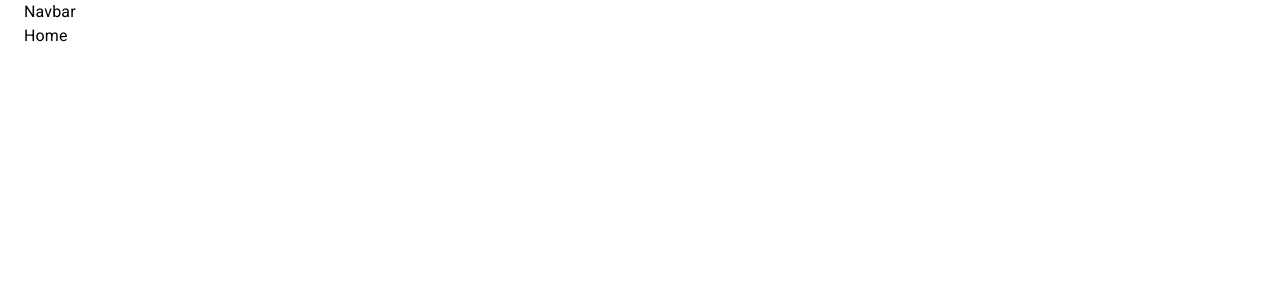
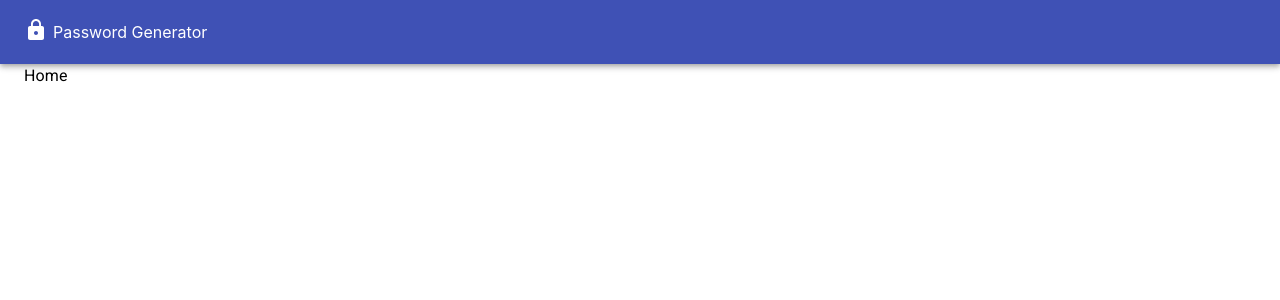
Before and after one commit to jsoomie/react_passwordgen, a React (Create React App) app: page / in a window 1280 px wide. Shown: the top 300 px of the page. Built offline with nearby package versions, Linux system fonts and the light colour scheme.

Commit message:
Added icon and changed Navbar title to 'Password Generator' from 'Password Creator'.

```diff
--- a/src/components/Navbar.js
+++ b/src/components/Navbar.js
@@ -1,10 +1,26 @@
-import { Container, Typography } from "@material-ui/core";
+import { AppBar, Toolbar, Link, Grid } from "@material-ui/core";
+import { Lock as LockIcon } from "@material-ui/icons";
 
 export const Navbar = () => {
   return (
-    <Container>
-      <Typography>Navbar</Typography>
-    </Container>
+    <AppBar position="relative">
+      <Toolbar>
+        <Grid container alignItems="center">
+          <Grid item>
+            <LockIcon />
+          </Grid>
+          <Grid item>
+            <Link
+              href="/"
+              underline="none"
+              style={{ color: "#fff", marginLeft: 5 }}
+            >
+              Password Generator
+            </Link>
+          </Grid>
+        </Grid>
+      </Toolbar>
+    </AppBar>
   );
 };
 
--- a/src/pages/index.js
+++ b/src/pages/index.js
@@ -3,5 +3,5 @@
 //@export   Home page
 export { Home } from "./Home";
 
-//@export Missing 404 page
+//@export   Missing 404 page
 export { Missing } from "./Missing";
```
